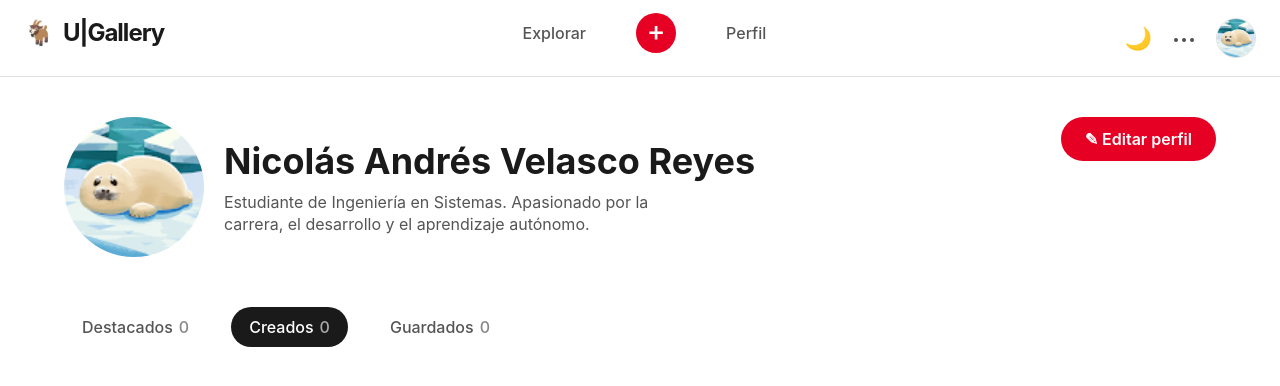
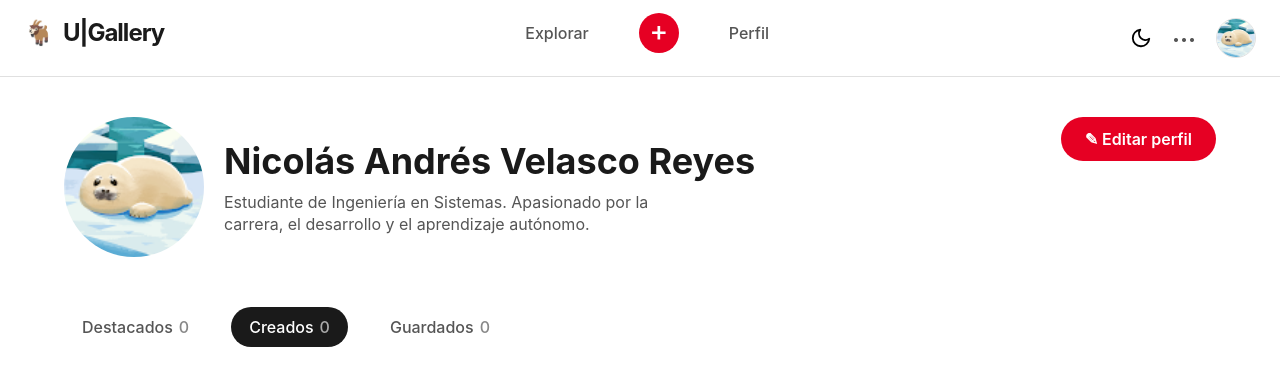
Before and after one commit to ncoovr/FrontEnd-Pinterest, a React (Vite) app in the folder Frontend-Pinterest/: page /profile in a window 1280 px wide. Shown: the top 386 px of the page. Built offline with nearby package versions, Linux system fonts and the light colour scheme.

Commit message:
cambie iconos

```diff
--- a/Frontend-Pinterest/src/components/molecules/PasswordInput/PasswordInput.jsx
+++ b/Frontend-Pinterest/src/components/molecules/PasswordInput/PasswordInput.jsx
@@ -19,9 +19,20 @@ export default function PasswordInput({ id, label, placeholder, valor, alCambiar
                     type="button"
                     className="boton-ojito"
                     onClick={() => setMostrar(!mostrar)}
-                    aria-label="Mostrar u ocultar tu contraseña"
+                    aria-label={mostrar ? "Ocultar contraseña" : "Mostrar contraseña"}
                 >
-                    {mostrar ? "🙈" : "👁️"}
+                    {mostrar ? (
+                        <svg viewBox="0 0 24 24" fill="none" stroke="currentColor" strokeWidth="2" strokeLinecap="round" strokeLinejoin="round" aria-hidden="true">
+                            <path d="M1 12s4-8 11-8 11 8 11 8-4 8-11 8S1 12 1 12z" />
+                            <circle cx="12" cy="12" r="3" />
+                            <path d="M4.5 4.5l15 15" />
+                        </svg>
+                    ) : (
+                        <svg viewBox="0 0 24 24" fill="none" stroke="currentColor" strokeWidth="2" strokeLinecap="round" strokeLinejoin="round" aria-hidden="true">
+                            <path d="M1 12s4-8 11-8 11 8 11 8-4 8-11 8S1 12 1 12z" />
+                            <circle cx="12" cy="12" r="3" />
+                        </svg>
+                    )}
                 </button>
             </div>
         </div>
--- a/Frontend-Pinterest/src/components/organisms/Header/header.jsx
+++ b/Frontend-Pinterest/src/components/organisms/Header/header.jsx
@@ -77,21 +77,41 @@ export default function Header() {
                     </nav>
 
                     <menu className="menu-derecho">
-                        <span
+                        <button
+                            type="button"
                             className="icono-accion"
                             onClick={alternarTema}
                             aria-label="Alternar tema"
                             title="Cambiar tema"
                         >
-                            {modoOscuro ? "☀️" : "🌙"}
-                        </span>
+                            {modoOscuro ? (
+                                <svg viewBox="0 0 24 24" fill="none" stroke="currentColor" strokeWidth="2" strokeLinecap="round" strokeLinejoin="round" aria-hidden="true">
+                                    <circle cx="12" cy="12" r="5" />
+                                    <path d="M12 1v2" />
+                                    <path d="M12 21v2" />
+                                    <path d="M4.22 4.22l1.42 1.42" />
+                                    <path d="M18.36 18.36l1.42 1.42" />
+                                    <path d="M1 12h2" />
+                                    <path d="M21 12h2" />
+                                    <path d="M4.22 19.78l1.42-1.42" />
+                                    <path d="M18.36 5.64l1.42-1.42" />
+                                </svg>
+                            ) : (
+                                <svg viewBox="0 0 24 24" fill="none" stroke="currentColor" strokeWidth="2" strokeLinecap="round" strokeLinejoin="round" aria-hidden="true">
+                                    <path d="M21 12.79A9 9 0 1 1 11.21 3a7 7 0 0 0 9.79 9.79z" />
+                                </svg>
+                            )}
+                        </button>
 
                         <div className="contenedor-opciones">
                             <span
                                 className="icono-nav"
                                 onClick={() => setMenuAbierto(!menuAbierto)}
+                                aria-label="Abrir menú"
+                                role="button"
+                                tabIndex="0"
                             >
-                                &#8230;
+                                ...
                             </span>
 
                             {menuAbierto && (
--- a/Frontend-Pinterest/src/components/organisms/Header/header.scss
+++ b/Frontend-Pinterest/src/components/organisms/Header/header.scss
@@ -53,6 +53,15 @@
     align-items: center;
     justify-content: center;
     user-select: none;
+    border: none;
+    background: none;
+    padding: 0;
+}
+
+.icono-accion svg,
+.icono-nav svg {
+    width: 22px;
+    height: 22px;
 }
 
 .icono-accion:hover {
--- a/Frontend-Pinterest/src/pages/Login/Login.scss
+++ b/Frontend-Pinterest/src/pages/Login/Login.scss
@@ -88,6 +88,11 @@
     justify-content: center;
 }
 
+.boton-ojito svg {
+    width: 18px;
+    height: 18px;
+}
+
 .enlace-olvido {
     display: inline-block;
     margin-top: 10px;
```
